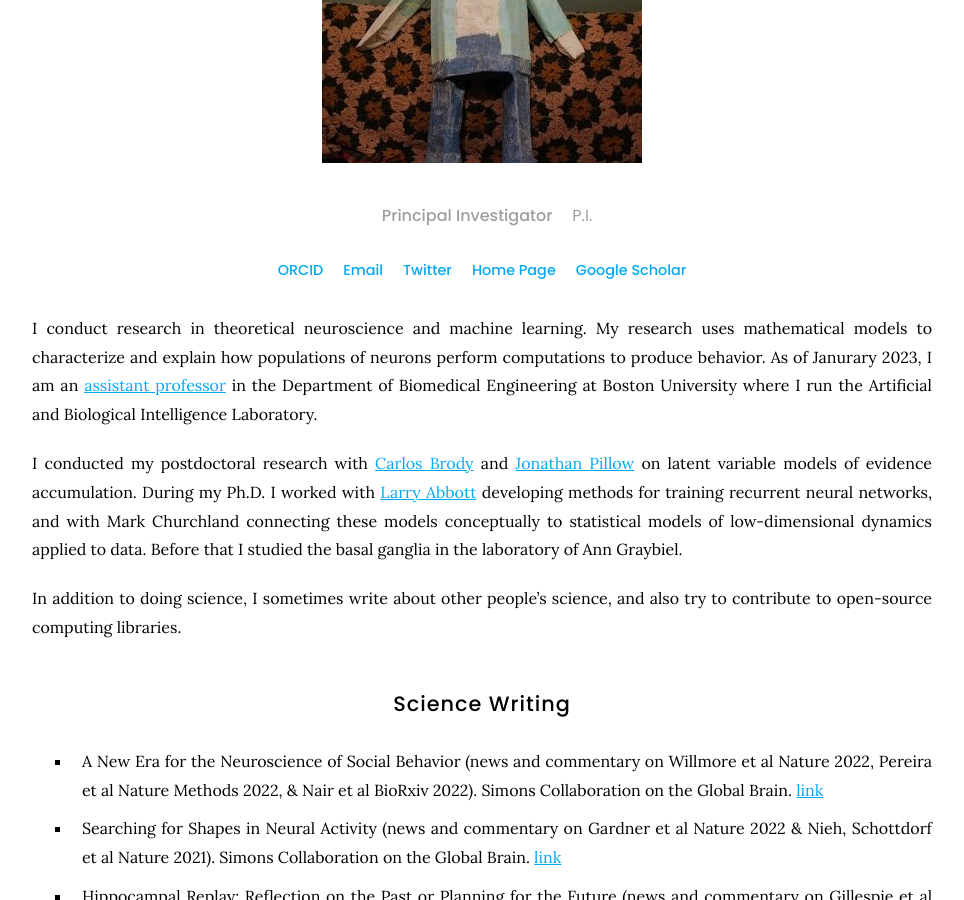
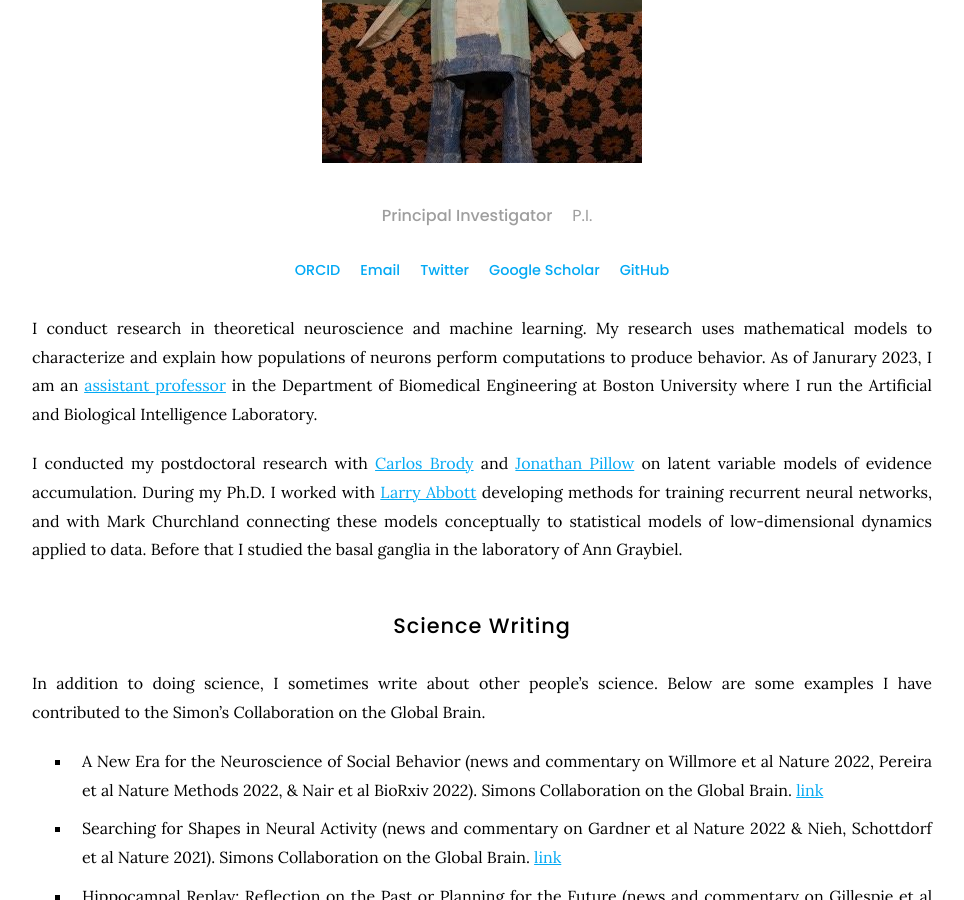
Before and after one commit to GrantMcConachie/depasquale-lab.github.io, a Jekyll site: the page built from _members/brian-depasquale.md, in a window 1280 px wide and 900 px high, scrolled down 419 px. Shown: the whole window, without its empty margins (158-1122 px from the left). Built offline with Jekyll 4.4.1, drawn with Linux system fonts in a browser that asks for light colours; nearby versions of some CDN libraries.

Commit message:
fixed brian

```diff
--- a/_members/brian-depasquale.md
+++ b/_members/brian-depasquale.md
@@ -12,18 +12,18 @@ links:
   orcid: 0000-0002-3830-3184
   email: bddepasq@bu.edu
   twitter: briandepasquale
-  home-page: https://www.princeton.edu/~briandd/
+  web-page: https://www.princeton.edu/~briandd/
   google-scholar: https://scholar.google.com/citations?user=dkRSv1AAAAAJ&hl=en
-  GitHub: https://github.com/briandepasquale
+  github: https://github.com/briandepasquale
 ---
 
 I conduct research in theoretical neuroscience and machine learning. My research uses mathematical models to characterize and explain how populations of neurons perform computations to produce behavior. As of Janurary 2023, I am an [assistant professor](https://www.bu.edu/eng/profile/brian-depasquale-ph-d/) in the Department of Biomedical Engineering at Boston University where I run the Artificial and Biological Intelligence Laboratory.
 
 I conducted my postdoctoral research with [Carlos Brody](http://brodylab.org/) and [Jonathan Pillow](http://pillowlab.princeton.edu/jpillow/) on latent variable models of evidence accumulation. During my Ph.D. I worked with [Larry Abbott](http://www.columbia.edu/cu/neurotheory/Larry/) developing methods for training recurrent neural networks, and with Mark Churchland connecting these models conceptually to statistical models of low-dimensional dynamics applied to data. Before that I studied the basal ganglia in the laboratory of Ann Graybiel.
 
-In addition to doing science, I sometimes write about other people’s science, and also try to contribute to open-source computing libraries.
+## Science Writing
 
-## Science Writing
+In addition to doing science, I sometimes write about other people’s science. Below are some examples I have contributed to the Simon's Collaboration on the Global Brain.
 
 - A New Era for the Neuroscience of Social Behavior (news and commentary on Willmore et al Nature 2022, Pereira et al Nature Methods 2022, & Nair et al BioRxiv 2022). Simons Collaboration on the Global Brain. [link](https://www.simonsfoundation.org/2022/12/15/a-new-era-for-the-neuroscience-of-social-behavior/)
 - Searching for Shapes in Neural Activity (news and commentary on Gardner et al Nature 2022 & Nieh, Schottdorf et al Nature 2021). Simons Collaboration on the Global Brain. [link](https://www.simonsfoundation.org/2022/04/28/searching-for-shapes-in-neural-activity/)
```
Also changed, not shown: team/index.md (+2 -0 lines).
